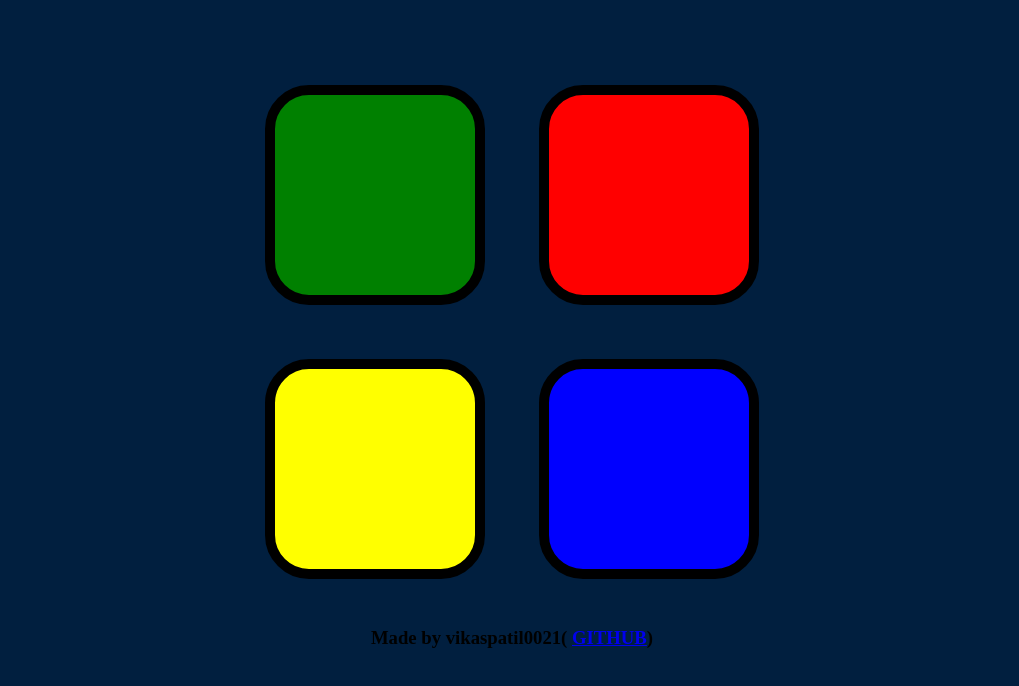
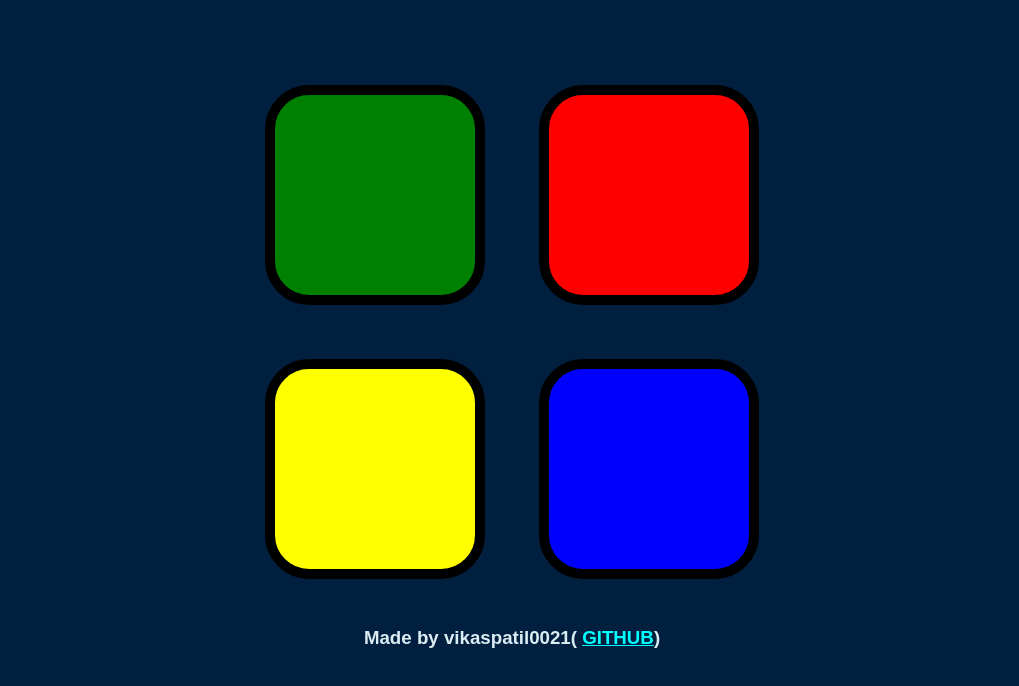
Before and after one commit to vikaspatil0021/simon, a plain HTML site: page index.html in a window 1280 px wide. Shown: the part 114-800 px from the top of the page, without its empty margins (128-1147 px from the left). Drawn offline with nearby package versions, Linux system fonts and the light colour scheme.

Commit message:
Update styles.css

```diff
--- a/styles.css
+++ b/styles.css
@@ -51,3 +51,12 @@ body {
   box-shadow: 0 0 20px white;
   background-color: grey;
 }
+.footer{
+  text-align: center;
+  color: #DBEDF3;
+  font-family: sans-serif;
+
+}
+.git{
+  color: aqua;
+}
```
